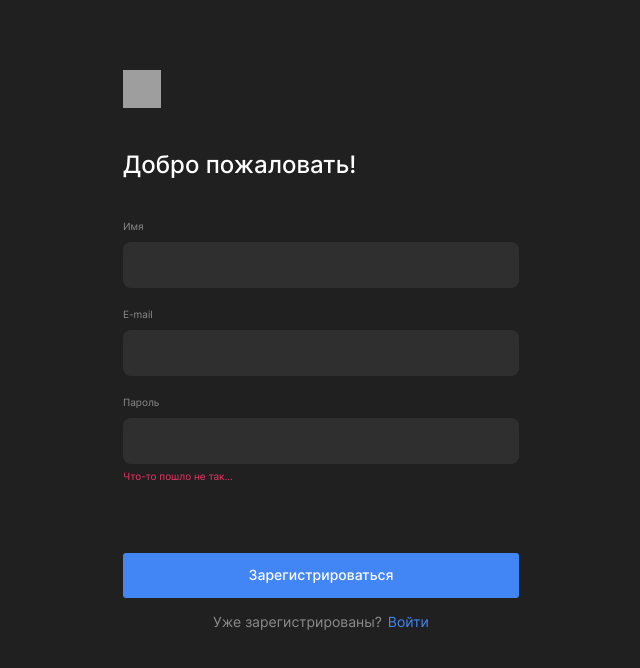
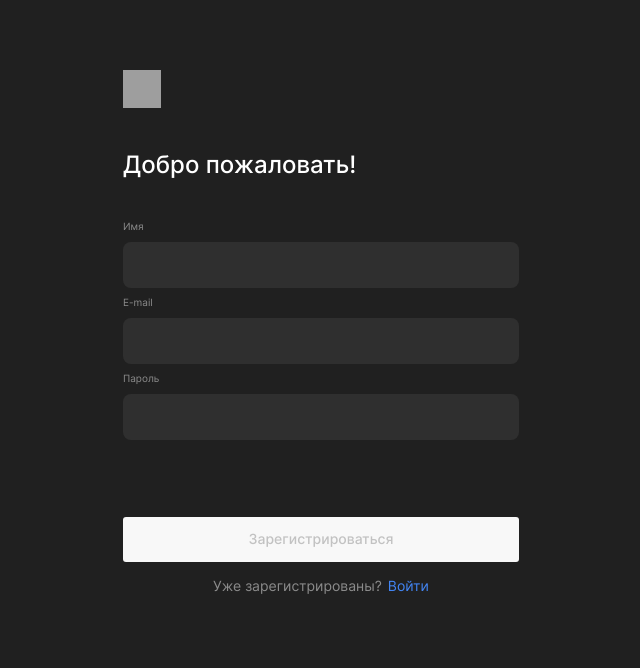
Before and after one commit to pstkachuk/movies-explorer-frontend, a React (Create React App) app: page /signup in a window 1280 px wide. Shown: the top 668 px of the page, without its empty margins (319-959 px from the left). Built offline with nearby package versions, Linux system fonts and the light colour scheme; no server answers; grey boxes are pictures that could not be loaded.

Commit message:
реализовать регистрацию пользователя

```diff
--- a/src/components/App/App.js
+++ b/src/components/App/App.js
@@ -1,4 +1,4 @@
-import { useState } from 'react';
+import { useState, useEffect } from 'react';
 import { Route, Switch, useHistory } from 'react-router-dom';
 import './App.css';
 import Header from '../Header/Header';
@@ -13,18 +13,54 @@ import PageNotFound from '../PageNotFound/PageNotFound';
 import mainApi from '../../utils/MainApi';
 import moviesApi from '../../utils/MoviesApi';
 import ProtectedRoute from '../ProtectedRoute/ProtectedRoute';
+import { CurrentUserContext } from '../../contexts/CurrentUserContext'
 
 function App() {
   const [loggedIn, setLoggedIn] = useState(false);
+  const [currentUser, setCurrentUser] = useState({});
+  const [tooltip, setTooltip] = useState({});
+  const history = useHistory();
 
-  const history = useHistory();
+  function checkAuth() {
+    mainApi.getUserInfo()
+    .then((data) => {
+      if (data) {
+        setLoggedIn(true);
+        history.push('/movies')
+      }
+    })
+    .catch((err) => {
+      console.log(err);
+    })
+  }
+
+  useEffect(() => {
+    checkAuth();
+}, [])
 
   function goBack() {
     history.goBack();
   }
 
+  function handleRegister({ name, email, password }) {
+    mainApi.createUser(name, email, password)
+    .then((res) => {
+      if (res) {
+        history.push('/signin')
+      }
+    })
+    .catch((err) => {
+      setTooltip({
+        isShow: true,
+        message: err
+      })
+    })
+  }
+
   return (
     <div className="page">
+      <CurrentUserContext.Provider value={currentUser}>
+
         <Route exact path={["/", "/movies", "/saved-movies", "/profile"]}>
           <Header loggedIn={ loggedIn } />
         </Route>
@@ -37,11 +73,11 @@ function App() {
             </Route>
 
             <Route path="/signup">
-            <Register />
+              <Register handleRegister={handleRegister} tooltip={tooltip} />
             </Route>
 
             <Route path="/signin">
-            <Login />
+              <Login tooltip={tooltip} />
             </Route>
 
             <ProtectedRoute
@@ -76,6 +112,7 @@ function App() {
           <Footer />
         </Route>
 
+      </CurrentUserContext.Provider>
     </div>
   );
 }
--- a/src/components/Error/Error.js
+++ /dev/null
@@ -1,14 +0,0 @@
-import './Error.css';
-import { useLocation } from 'react-router-dom';
-
-function Error() {
-  const location = useLocation();
-
-  return (
-    <div className={ `error ${ location.pathname === "/profile" && "error_profile" } ` }>
-      При авторизации произошла ошибка. Токен не передан или передан не в том формате
-    </div>
-  )
-}
-
-export default Error;
--- a/src/components/Login/Login.js
+++ b/src/components/Login/Login.js
@@ -1,9 +1,9 @@
 import './Login.css';
 import logo from '../../images/logo.svg';
 import { Link } from 'react-router-dom';
-import Error from '../Error/Error';
+import TooltipMessage from '../TooltipMessage/TooltipMessage';
 
-function Login() {
+function Login({ tooltip }) {
   return (
     <main className="login">
       <Link to="/">
@@ -42,7 +42,7 @@ function Login() {
           <span className="login__error login__error_hide">Что-то пошло не так...</span>
         </label>
 
-        <Error />
+        <TooltipMessage tooltip={tooltip} />
 
         <button
           className="login__submit-button "
--- a/src/components/Profile/Profile.js
+++ b/src/components/Profile/Profile.js
@@ -1,7 +1,7 @@
 import './Profile.css';
-import Error from '../Error/Error';
+import TooltipMessage from '../TooltipMessage/TooltipMessage';
 
-function Profile() {
+function Profile({ tooltip }) {
 
   return (
     <div className="profile">
@@ -28,7 +28,7 @@ function Profile() {
             required
           />
         </label>
-        <Error />
+        <TooltipMessage />
         <button className="profile__button" type="submit">Редактировать</button>
         <button className="profile__button profile__button-logout" type="button">Выйти из аккаунта</button>
       </form>
--- a/src/components/Register/Register.js
+++ b/src/components/Register/Register.js
@@ -1,9 +1,22 @@
 import './Register.css';
 import logo from '../../images/logo.svg';
 import { Link } from 'react-router-dom';
-import Error from '../Error/Error';
+import TooltipMessage from '../TooltipMessage/TooltipMessage';
+import { useFormWithValidation } from '../../hooks/useFormWithValidation';
+import { useEffect } from 'react';
 
-function Register() {
+function Register({ handleRegister, tooltip }) {
+  const { values, handleChange, resetForm, errors, isValid } = useFormWithValidation();
+
+  function handleSubmit(evt) {
+    evt.preventDefault();
+    handleRegister(values);
+  }
+
+  useEffect(() => {
+    resetForm();
+  }, [resetForm]);
+
   return (
     <main className="register">
       <Link to="/">
@@ -14,21 +27,28 @@ function Register() {
         />
       </Link>
       <h1 className="register__title">Добро пожаловать!</h1>
-      <form className="register__form" name="register-form">
+      <form
+        className="register__form"
+        name="register-form"
+        noValidate
+        onSubmit={ handleSubmit }
+      >
         <label htmlFor="name" className="register__label">
           <span className="register__label-text">
             Имя
           </span>
           <input
-            className="register__input"
+            className={`register__input ${errors.name && "register__input_error"}`}
             name="name"
             type="text"
             required
             minLength="2"
             maxLength="30"
             pattern="^[A-Za-zА-Яа-яЁё /s -]+$"
+            onChange={ handleChange }
+            value={ values.name || '' }
           />
-          <span className="register__error register__error_hide">Что-то пошло не так...</span>
+          <span className="register__error">{errors.name || ''}</span>
         </label>
 
         <label htmlFor="email" className="register__label">
@@ -36,12 +56,14 @@ function Register() {
             E-mail
           </span>
           <input
-            className="register__input"
+            className={`register__input ${errors.email && "register__input_error"}`}
             name="email"
             type="email"
             required
+            onChange={handleChange}
+            value={values.email || ''}
           />
-          <span className="register__error register__error_hide">Что-то пошло не так...</span>
+          <span className="register__error">{errors.email || ''}</span>
         </label>
 
         <label htmlFor="password" className="register__label">
@@ -49,20 +71,22 @@ function Register() {
             Пароль
           </span>
           <input
-            className="register__input register__input_error"
+            className={`register__input ${errors.password && "register__input_error"}`}
+            onChange={handleChange}
             name="password"
             type="password"
             required
+            value={values.password || ''}
           />
-          <span className="register__error">Что-то пошло не так...</span>
+          <span className="register__error">{errors.password || ''}</span>
         </label>
 
-        <Error />
+        <TooltipMessage tooltip={ tooltip } />
 
         <button
-          className="register__submit-button "
+          className={ `register__submit-button ${!isValid && "register__submit-button_disabled"}` }
           type="submit"
-          // disabled="true"
+          disabled={!isValid}
         >
           Зарегистрироваться
         </button>
--- a/src/components/Error/Error.css
+++ b/src/components/TooltipMessage/TooltipMessage.css
@@ -1,4 +1,4 @@
-.error {
+.tooltip {
   font-style: normal;
   font-weight: 400;
   font-size: 11px;
@@ -7,13 +7,13 @@
   text-align: center;
   display: none;
   position: absolute;
-  top: 295px;
+  bottom: 90px;
 }
 
-.error_profile {
-  top: 256px;
+.tooltip_profile {
+  bottom: 130px;
 }
 
-.error_show {
+.tooltip_show {
   display: block;
 }
--- /dev/null
+++ b/src/components/TooltipMessage/TooltipMessage.js
@@ -0,0 +1,14 @@
+import './TooltipMessage.css';
+import { useLocation } from 'react-router-dom';
+
+function TooltipMessage({ tooltip }) {
+  const location = useLocation();
+
+  return (
+    <div className={ `tooltip ${ location.pathname === "/profile" && "tooltip_profile" } ${ tooltip.isShow && "tooltip_show" } ` }>
+      { tooltip.message }
+    </div>
+  )
+}
+
+export default TooltipMessage;
--- /dev/null
+++ b/src/contexts/CurrentUserContext.js
@@ -0,0 +1,3 @@
+import { createContext } from 'react';
+
+export const CurrentUserContext = createContext();
--- /dev/null
+++ b/src/hooks/useFormWithValidation.js
@@ -0,0 +1,28 @@
+import { useState, useCallback } from "react";
+
+//хук управления формой и валидации формы
+export function useFormWithValidation() {
+  const [values, setValues] = useState({});
+  const [errors, setErrors] = useState({});
+  const [isValid, setIsValid] = useState(false);
+
+  const handleChange = (event) => {
+    const target = event.target;
+    const name = target.name;
+    const value = target.value;
+    setValues({...values, [name]: value});
+    setErrors({...errors, [name]: target.validationMessage });
+    setIsValid(target.closest("form").checkValidity());
+  };
+
+  const resetForm = useCallback(
+    (newValues = {}, newErrors = {}, newIsValid = false) => {
+      setValues(newValues);
+      setErrors(newErrors);
+      setIsValid(newIsValid);
+    },
+    [setValues, setErrors, setIsValid]
+  );
+
+  return { values, handleChange, errors, isValid, resetForm };
+}
```
Lines whose indentation alone changed are shown as unchanged.
